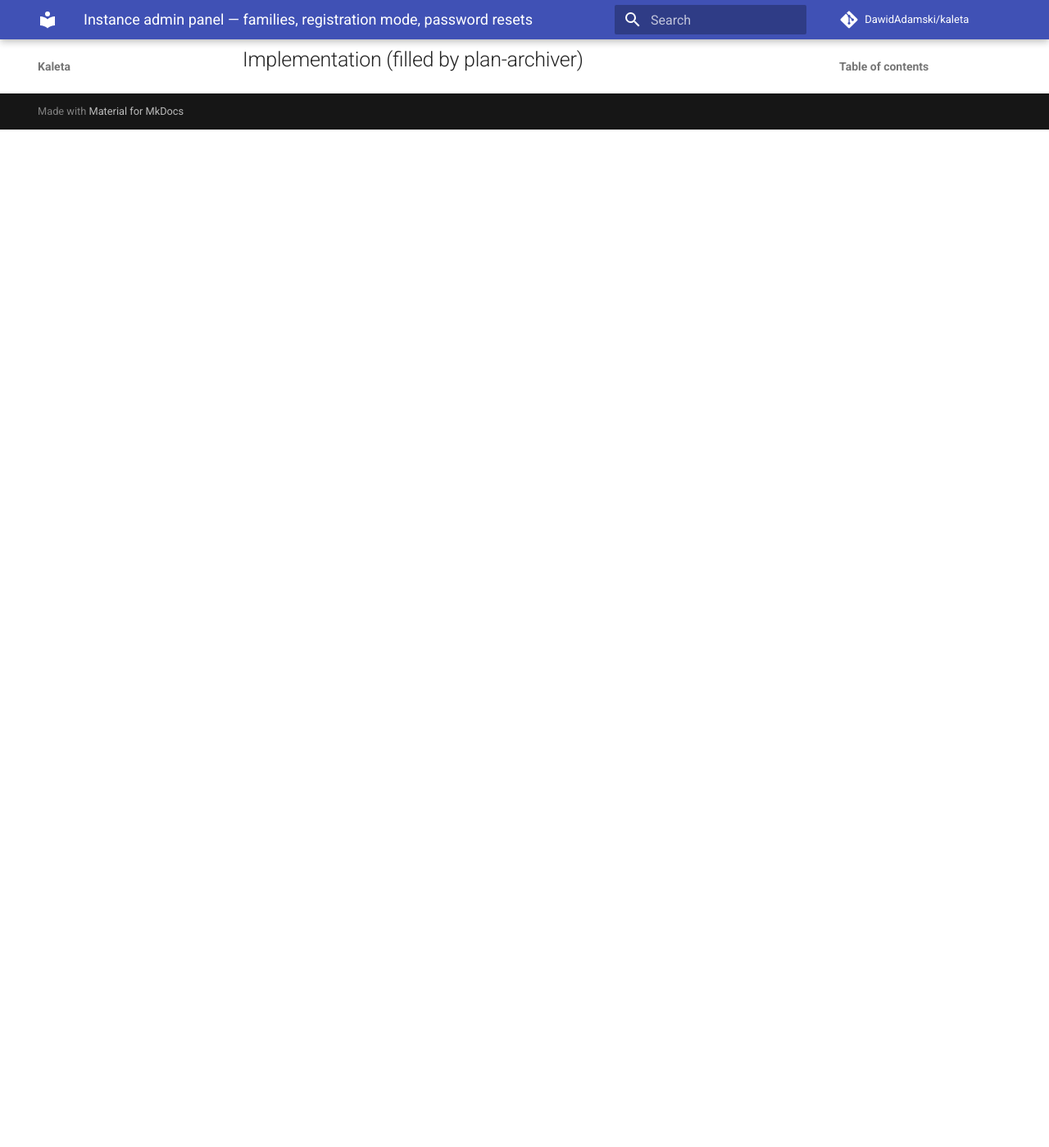
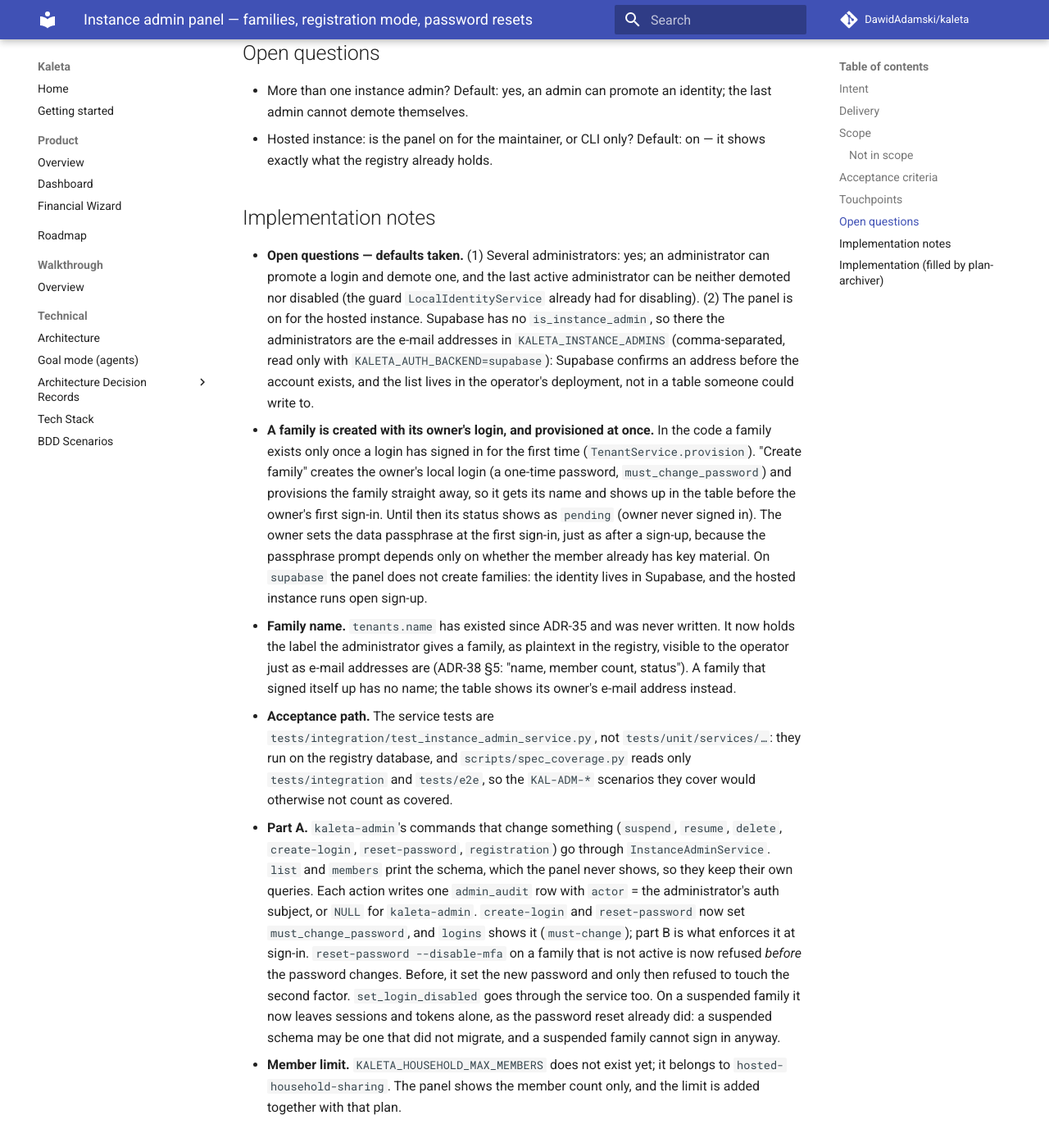
Before and after one commit to DawidAdamski/kaleta, an MkDocs documentation site: the page built from docs/plans/instance-admin-panel.md, in a window 1280 px wide and 1400 px high, scrolled down 2054 px. Shown: the whole window at 82% size. Built offline with MkDocs 1.6.1 and Material for MkDocs 9.7.7, drawn with Linux system fonts in a browser that asks for light colours; comment, search, counter and statistics services are not loaded; before the commit the page ends 2212 px from its top, so only the background shows below that; some of the changed text lies outside the part shown.

Commit message:
docs: instance-admin-panel part A — the plan's delivery and notes, the audit, KALETA_INSTANCE_ADMINS
Co-Authored-By: Claude Opus 5.5 <noreply@anthropic.com>

```diff
--- a/docs/plans/instance-admin-panel.md
+++ b/docs/plans/instance-admin-panel.md
@@ -3,7 +3,7 @@ plan_id: instance-admin-panel
 title: Instance admin panel — families, registration mode, password resets
 area: auth / settings
 effort: medium
-status: draft
+status: in-progress
 roadmap_ref: ../roadmap.md#2027-directions
 ---
 
@@ -21,6 +21,18 @@ statuses — never financial data).
 
 Depends on [`postgres-only`](archive/postgres-only.md) (instance admin,
 `local_identities`, `registration_mode`).
+
+## Delivery
+
+Two pull requests (decided 2026-10-11 after mapping the code), each green on
+its own:
+
+- **A — the service, the audit and the CLI** (no views):
+  `InstanceAdminService` with every operation of the panel, the registry's
+  `admin_audit` table, `must_change_password` set by a reset, and
+  `kaleta-admin` running through the same service (and so audited).
+- **B — the panel**: `/admin`, the navigation entry, the step-up, the
+  forced password change at the next sign-in, the e2e scenarios.
 
 ## Scope
 
@@ -59,7 +71,7 @@ Depends on [`postgres-only`](archive/postgres-only.md) (instance admin,
 
 ## Acceptance criteria
 
-- `uv run pytest tests/unit/services/test_instance_admin_service.py -q`
+- `uv run pytest tests/integration/test_instance_admin_service.py -q`
 - `uv run pytest tests/e2e/test_instance_admin.py -q`
 - `grep -q "KAL-ADM-001" docs/bdd.md`
 - `uv run python scripts/spec_coverage.py`
@@ -83,4 +95,52 @@ i18n `en.json` / `pl.json`, `docs/bdd.md`.
 
 ## Implementation notes
 
+- **Open questions — defaults taken.** (1) Several administrators: yes; an
+  administrator can promote a login and demote one, and the last active
+  administrator can be neither demoted nor disabled (the guard
+  `LocalIdentityService` already had for disabling). (2) The panel is on for
+  the hosted instance. Supabase has no `is_instance_admin`, so there the
+  administrators are the e-mail addresses in `KALETA_INSTANCE_ADMINS`
+  (comma-separated, read only with `KALETA_AUTH_BACKEND=supabase`): Supabase
+  confirms an address before the account exists, and the list lives in the
+  operator's deployment, not in a table someone could write to.
+- **A family is created with its owner's login, and provisioned at once.**
+  In the code a family exists only once a login has signed in for the first
+  time (`TenantService.provision`). "Create family" creates the owner's local
+  login (a one-time password, `must_change_password`) and provisions the
+  family straight away, so it gets its name and shows up in the table before
+  the owner's first sign-in. Until then its status shows as `pending` (owner
+  never signed in). The owner sets the data passphrase at the first sign-in,
+  just as after a sign-up, because the passphrase prompt depends only on
+  whether the member already has key material. On `supabase` the panel does
+  not create families: the identity lives in Supabase, and the hosted
+  instance runs open sign-up.
+- **Family name.** `tenants.name` has existed since ADR-35 and was never
+  written. It now holds the label the administrator gives a family, as
+  plaintext in the registry, visible to the operator just as e-mail addresses
+  are (ADR-38 §5: "name, member count, status"). A family that signed itself
+  up has no name; the table shows its owner's e-mail address instead.
+- **Acceptance path.** The service tests are
+  `tests/integration/test_instance_admin_service.py`, not `tests/unit/services/…`:
+  they run on the registry database, and `scripts/spec_coverage.py` reads only
+  `tests/integration` and `tests/e2e`, so the `KAL-ADM-*` scenarios they cover
+  would otherwise not count as covered.
+- **Part A.** `kaleta-admin`'s commands that change something (`suspend`,
+  `resume`, `delete`, `create-login`, `reset-password`, `registration`) go
+  through `InstanceAdminService`. `list` and `members` print the schema, which
+  the panel never shows, so they keep their own queries. Each action writes
+  one `admin_audit` row with `actor` = the administrator's auth subject, or
+  `NULL` for `kaleta-admin`. `create-login` and `reset-password` now set
+  `must_change_password`, and `logins` shows it (`must-change`); part B is
+  what enforces it at sign-in. `reset-password --disable-mfa` on a family that
+  is not active is now refused *before* the password changes. Before, it set
+  the new password and only then refused to touch the second factor.
+  `set_login_disabled` goes through the service too. On a suspended family it
+  now leaves sessions and tokens alone, as the password reset already did: a
+  suspended schema may be one that did not migrate, and a suspended family
+  cannot sign in anyway.
+- **Member limit.** `KALETA_HOUSEHOLD_MAX_MEMBERS` does not exist yet; it
+  belongs to `hosted-household-sharing`. The panel shows the member count
+  only, and the limit is added together with that plan.
+
 ## Implementation (filled by plan-archiver)
```
Also changed, not shown: SECURITY.md (+4 -2 lines), docs/deployment.md (+4 -0 lines), docs/getting-started.md (+3 -2 lines), docs/tech-stack.md (+1 -0 lines).
